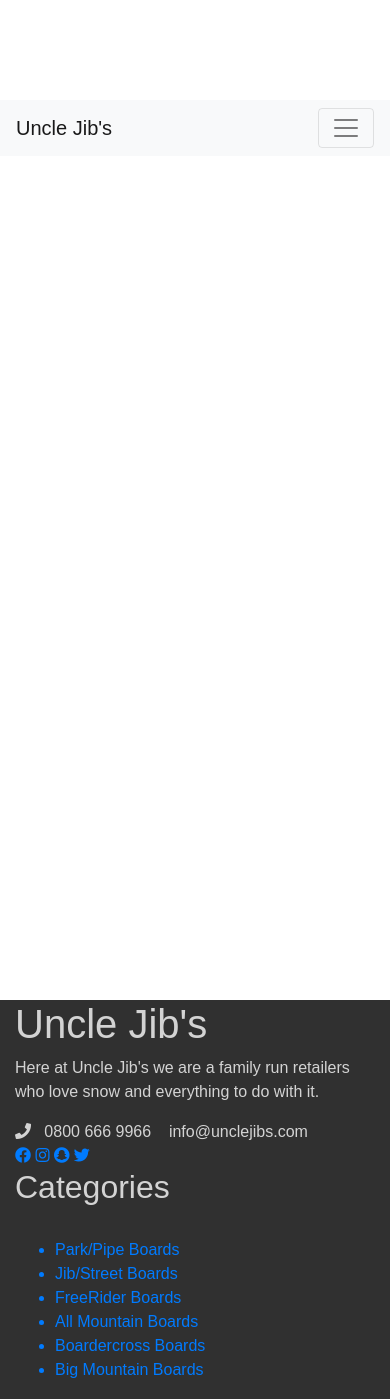
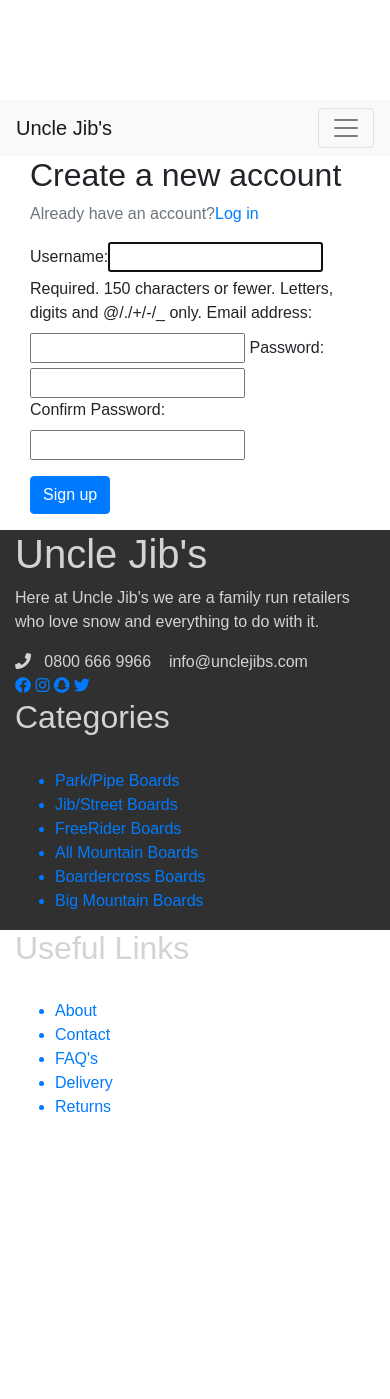
Before and after one commit to LibbyWin/UncleJib, a Django app: page /accounts/register/ in a window 390 px wide. Shown: the top 1399 px of the page. After the commit the page ends 1112 px from the top, so only its background shows below. Run offline with Django 3.2, Linux system fonts and the light colour scheme; some libraries are stand-ins or nearby versions.

Commit message:
added responsive register page to the accounts section and editited it correctly

```diff
--- a/accounts/templates/register.html
+++ b/accounts/templates/register.html
@@ -3,13 +3,32 @@
 {% load bootstrap_tags %}
 
 {% block content %}
-    <form method="post" action="{% url 'register' %}" class="accountform">
-        <fieldset class="form-group">
-            <legend>Create a new account</legend>
-            <p>Already got an account? <a href="{% url 'login' %}">Sign In</a></p>
-            {% csrf_token %}
-            {{  user_form | as_bootstrap }}
-            <button type="submit" class="btn btn-primary">Create account</button>
-        </fieldset>
-    </form>
+<div class="wrapper container-fluid">
+    <div class="row">
+        <div class="col-12">
+            <!-- Inner container so content does not stretch all the way to the edges on large screens -->
+            <div class="container mx-auto">
+                <div class="row justify-content-center">
+                    <div class="col-12 col-md-6">
+                        <!-- Contact form wrapper with solid white background to make form stand out -->
+                        <div class="contact-form-wrapper ">
+                            <h4 class="create-account">Create a new account</h4>
+                            <p class="text-secondary">Already have an account?<a
+                                    href="{% url 'login' %}">Log in</a></p>
+                                        <form method="POST">
+                                            {% csrf_token %}
+                                        <fieldset class="form-group">
+                                            {{ user_form | as_bootstrap }}
+                                        </fieldset>
+                                        <div class="form-group">
+                                        <button class="btn btn-primary" type="submit">Sign up</button>
+                                        </div>
+                                        </form>
+                        </div>
+                    </div>
+                </div>
+            </div>
+        </div>
+    </div>
+</div>
 {% endblock %}
--- a/static/css/custom.css
+++ b/static/css/custom.css
@@ -3,14 +3,32 @@ body, html {
     margin-top: 50px;
     height: 100%;
 }
-/*                                                 header of the page                      */
+/*                                                 nav bar of the page                    */
 
 
 /*                                                 middle section of the page                      */
 
-.page-wrapper {
-    min-height: 100%;
+/*                                                 products.html page                         */
+
+.create-account {
+    font-size: 2em;
 }
+
+/*                                                  product page styling                           */
+/*large main pic */
+.main-pic {
+    width: 100%;
+    margin-bottom: 10px;
+}
+
+/*smaller images*/
+.little-images {
+    height: 50px;
+    width: 50px;
+    background-size: cover;
+    display: inline-block;
+}
+
 
 
 /*                                                  footer section                              */
--- a/templates/base.html
+++ b/templates/base.html
@@ -1,4 +1,6 @@
 {% load staticfiles %}
+
+
 <!DOCTYPE html>
 <html lang="en">
 <head>
@@ -72,11 +74,8 @@
 </nav>
 <!-- END OF NAV BAR -->
 
-
-<div class="page-wrapper">
-
-</div>
-
+{% block content %}
+{% endblock %}
 
 <!-- FOOTER -->
 
```
